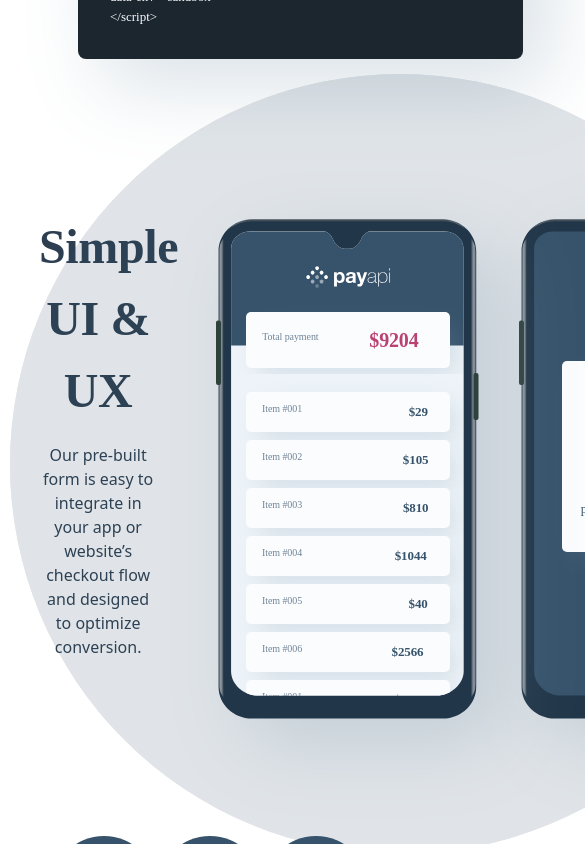
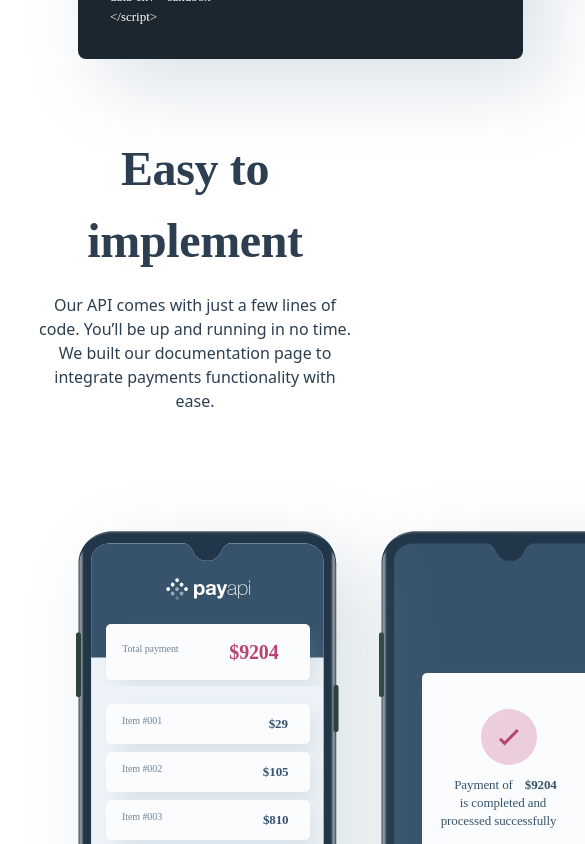
Before and after one commit to marhallab/PayApiWebsite, a Vue app in the folder payapi-web/: page / in a window 390 px wide. Shown: the part 1560-2404 px from the top of the page, 585 px wide, since content can reach past the window. Built offline with nearby package versions, Linux system fonts and the light colour scheme.

Commit message:
SECTION 4 finished Tablet

```diff
--- a/payapi-web/src/views/Home.vue
+++ b/payapi-web/src/views/Home.vue
@@ -502,14 +502,6 @@ p{
   margin-top: 5%;
 }
 
-.div-logo-section2 svg {
-  flex: 0 0 33.333333%;
-}
-
-.div-logo-section2 svg path {
-  fill: #fbfcfe;
-}
-
 .div-btn-section2 {
   margin: auto;
   margin-top: 5%;
@@ -518,6 +510,62 @@ p{
   height: 20%;
 }
 
+
+/*Section 3*/
+.section3 {
+  display: flex;
+  flex-direction: column;
+}
+
+.section3-div {
+  display: flex;
+  padding-left: 10%;
+  padding-right: 10%;
+  width: 100%;
+  justify-content: space-between;
+}
+
+.section3-div:first-of-type{
+  flex-direction: column;
+}
+
+
+.section3-div{
+  flex-direction: column-reverse;
+}
+
+
+.div-text-section3-part1 {
+  padding-top: 0%;
+  margin-top: -10%;
+}
+
+.div-text-section3-part2 {
+  padding-top: 0%;
+  margin-top: -10%;
+  padding-bottom: 15%;
+}
+
+
+.div-text-section3 p {
+  width: 100%;
+}
+
+.div-img-section3-part1 {
+  margin-left: -5%;
+  margin-right: -15%;
+  z-index: 1;
+}
+.div-img-section3-part2 {
+  margin-top: 15%;
+  margin-left: -5%;
+  margin-right: -15%;
+  z-index: 1;
+}
+
+.div-circle-section3 {
+  display: none;
+}
 
 }
 </style>
```
